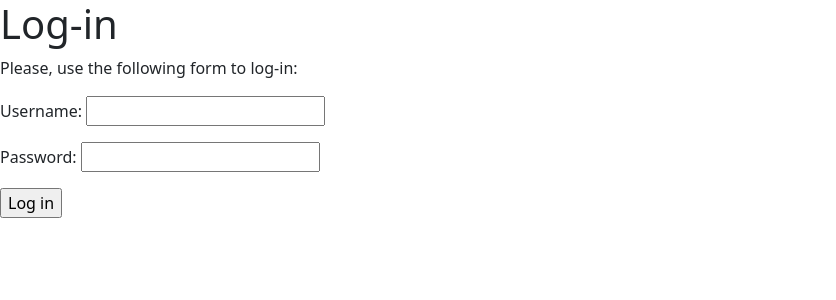
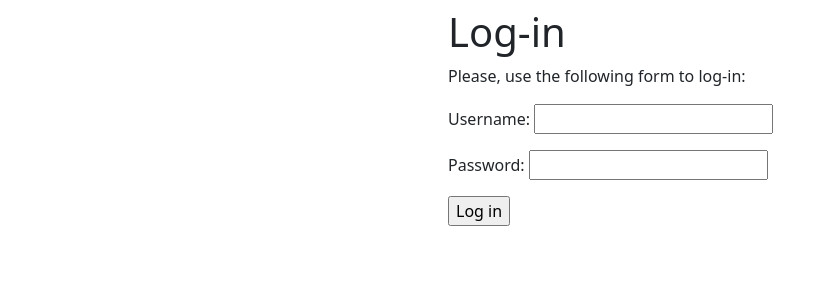
Before and after one commit to alejoriosm04/F2F, a Django app: page /account/login/ in a window 1280 px wide. Shown: the top 300 px of the page, without its empty margins (0-836 px from the left). Run offline with Django 4.2, Linux system fonts and the light colour scheme.

Commit message:
Center login form horizontally.

```diff
--- a/account/templates/account/login.html
+++ b/account/templates/account/login.html
@@ -3,6 +3,7 @@
 {% block title %}Log-in{% endblock title %}
 
 {% block content %}
+<div class="mx-auto p-2" style="width: 400px;">
 <h1>Log-in</h1>
 <p>Please, use the following form to log-in:</p>
 <form method="post">
@@ -10,4 +11,5 @@
   {% csrf_token %}
   <p><input type="submit" value="Log in"></p>
 </form>
+</div>
 {% endblock content %}
```
